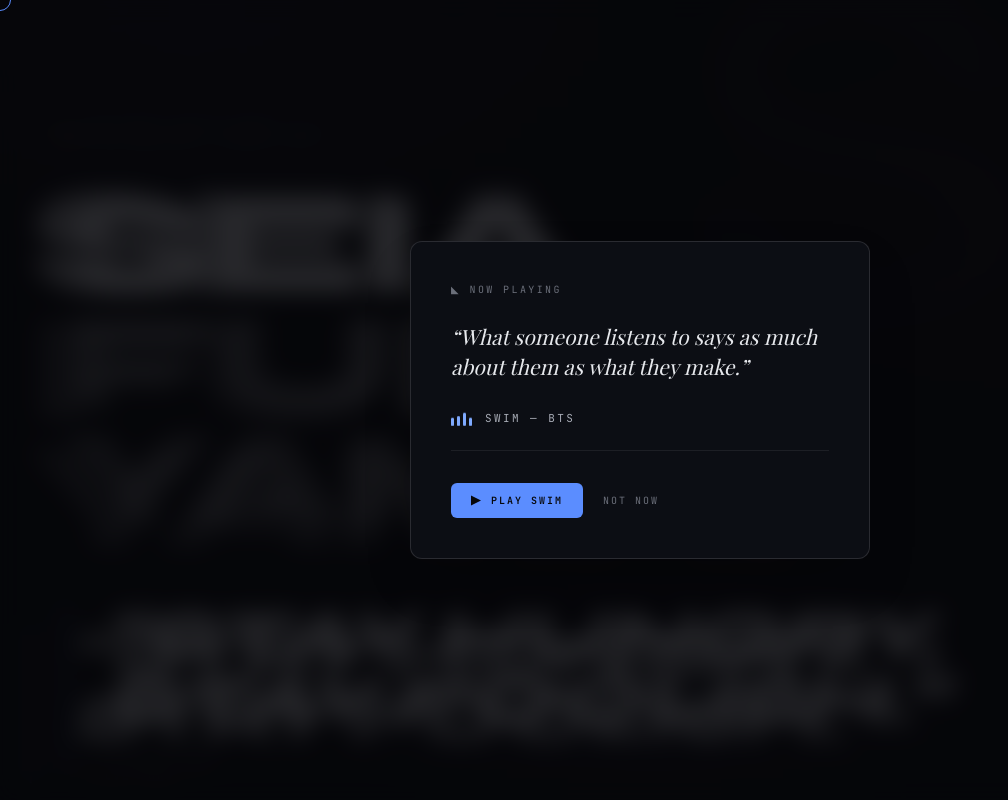
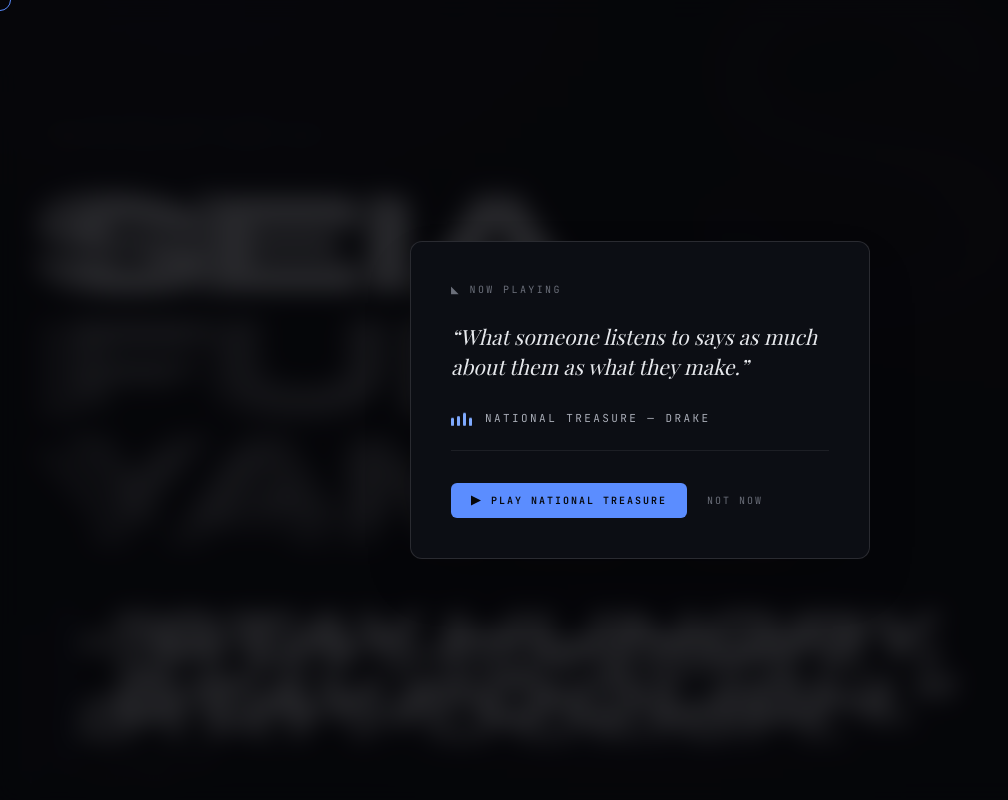
Before and after one commit to seia00/Revised-Portfolio, a Next.js app: page / in a window 1280 px wide. Shown: the top 800 px of the page, without its empty margins (0-1008 px from the left). Built offline with nearby package versions, Linux system fonts and the light colour scheme; a web font is replaced by a local one.

Commit message:
song change

```diff
--- a/components/Hero.tsx
+++ b/components/Hero.tsx
@@ -12,7 +12,7 @@
     value: "Studying ML · Finetuning LLMs · Gunpla · Hardware tinkering",
   },
   { label: "Favorite food", value: "Meat" },
-  { label: "On loop", value: "Swim — BTS" },
+  { label: "On loop", value: "National Treasure — Drake" },
 ];
 
 export default function Hero() {
--- a/components/MusicPrompt.tsx
+++ b/components/MusicPrompt.tsx
@@ -47,7 +47,7 @@
 
   function play() {
     if (!audioRef.current) {
-      audioRef.current = new Audio("/swim.mp3");
+      audioRef.current = new Audio("/NT.mp3");
       audioRef.current.loop = true;
     }
     audioRef.current.play().catch(() => {});
@@ -112,7 +112,7 @@
           <div className="flex items-center gap-3 mb-8 pb-6 border-b border-edge">
             <Equalizer playing />
             <span className="font-jetbrains text-[11px] tracking-[0.22em] uppercase text-fog-2">
-              swim — BTS
+              national treasure — drake
             </span>
           </div>
 
@@ -122,7 +122,7 @@
               onClick={play}
               className="flex items-center gap-2.5 px-5 py-2.5 rounded-md bg-electric text-ink font-jetbrains text-[10px] tracking-[0.2em] uppercase font-semibold hover:bg-electric-soft transition-colors cursor-pointer"
             >
-              <PlayIcon /> Play swim
+              <PlayIcon /> Play national treasure
             </button>
             <button
               onClick={() => setPhase("dismissed")}
@@ -167,7 +167,7 @@
         {/* Label + progress */}
         <div className="flex flex-col gap-1">
           <span className="font-jetbrains text-[8px] tracking-[0.22em] uppercase text-fog-2">
-            swim — BTS
+            national treasure — drake
           </span>
           <div className="w-24 h-px bg-edge-2 rounded-full overflow-hidden">
             <div
```
Also changed, not shown: 1 other file (tests, documents, lock files or other folders).
